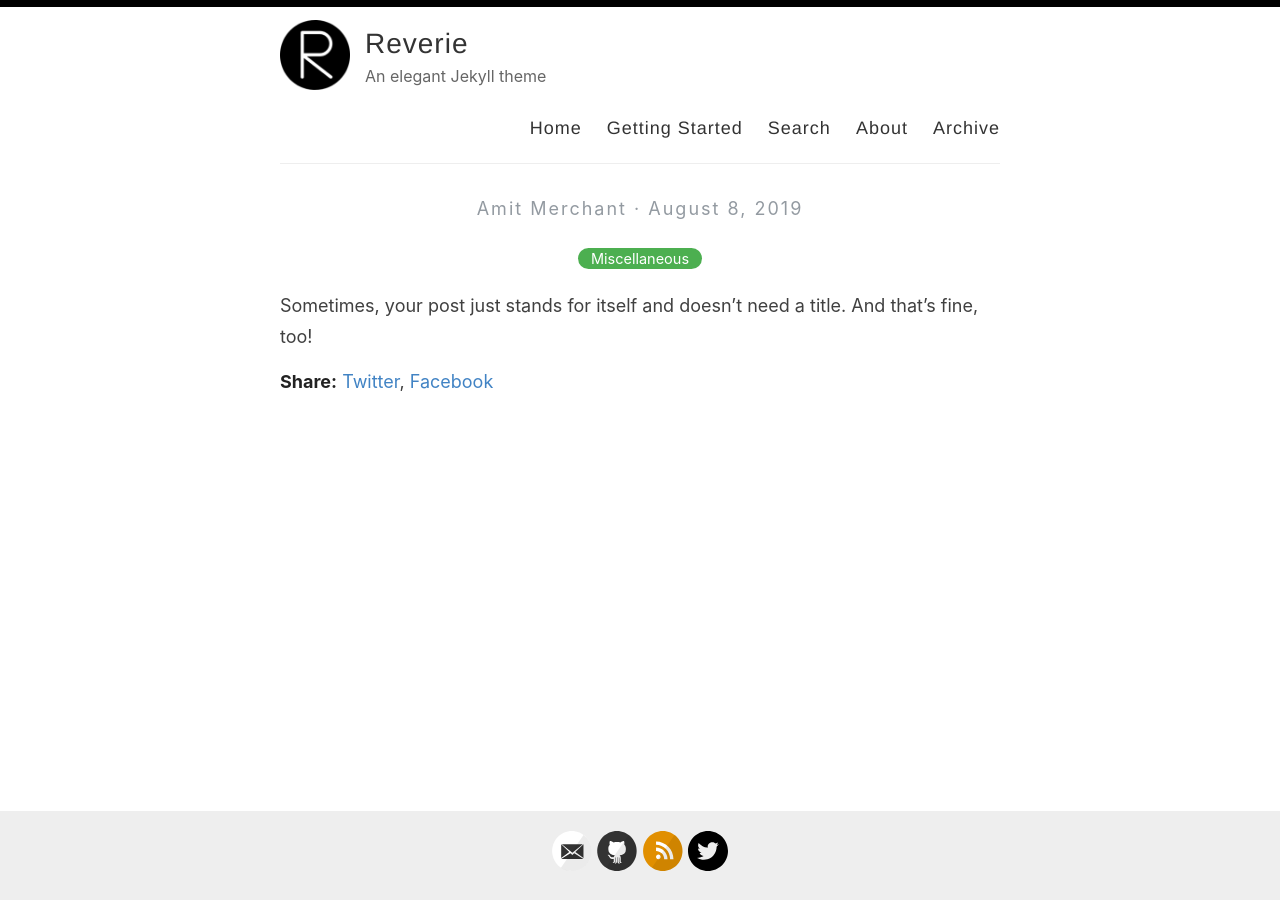
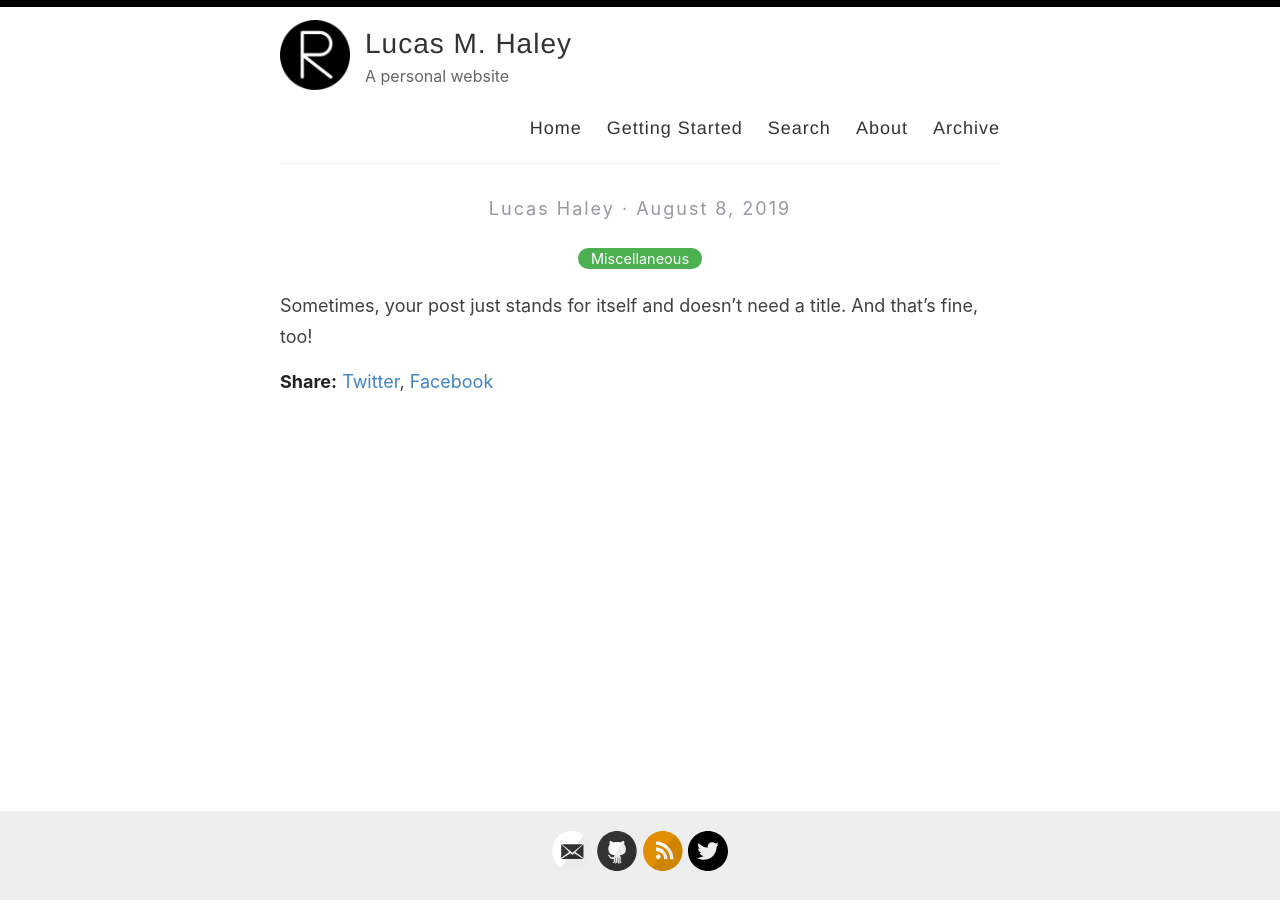
Before and after one commit to lucashaley/lucashaley.github.io, a Jekyll site: the page built from _posts/2019-08-08-no-title-posts.md, in a window 1280 px wide. Built offline with Jekyll 4.4.1, drawn with Linux system fonts in a browser that asks for light colours.

Commit message:
Update _config.yml

```diff
--- a/_config.yml
+++ b/_config.yml
@@ -3,13 +3,13 @@
 #
 
 # Name of your site (displayed in the header)
-name: Reverie
+name: Lucas M. Haley
 
 # Name of the author
-author: Amit Merchant
+author: Lucas Haley
 
 # Short bio or description (displayed in the header)
-description: An elegant Jekyll theme
+description: A personal website
 
 # URL of your avatar or profile pic (you could use your GitHub profile pic)
 avatar: /images/reverie.png
@@ -21,15 +21,15 @@ avatar: /images/reverie.png
 # Includes an icon in the footer for each username you enter
 footer-links:
   dribbble:
-  email: amit.d.merchant@gmail.com
+  email: lucashaley@yahoo.com
   facebook:
   flickr:
-  github: amitmerchant1990/reverie
+  github: lucashaley
   instagram:
   linkedin:
   pinterest:
   rss: rss
-  twitter: amit_merchant
+  twitter: lucashaley
   stackoverflow:
   youtube: # channel/<your_long_string> or user/<user-name>
   googleplus: # anything in your profile username that comes after plus.google.com/
@@ -41,21 +41,21 @@ footer-links:
 disqus:
 
 # Enter your Google Analytics web tracking code (e.g. UA-2110908-2) to activate tracking
-google_analytics: UA-43339302-11
+# google_analytics:
 
 # For newer "GA4" analytics, use the following instead of the "UA" entry above
 #google_analytics_ga4: G-GABC1DEFG
 
 # Your website URL (e.g. http://amitmerchant1990.github.io or http://www.amitmerchant.com)
 # Used for Sitemap.xml and your RSS feed
-url: http://www.amitmerchant.com/reverie
-enforce_ssl: https://www.amitmerchant.com/reverie
+url: http://lucashaley.github.io
+enforce_ssl: https://lucashaley.github.io
 
 # If you're hosting your site at a Project repository on GitHub pages
 # (http://yourusername.github.io/repository-name)
 # and NOT your User repository (http://yourusername.github.io)
 # then add in the baseurl here, like this: "/repository-name"
-baseurl: "/reverie"
+# baseurl: "/reverie"
 
 #
 # !! You don't need to change any of the configuration flags below !!
```
